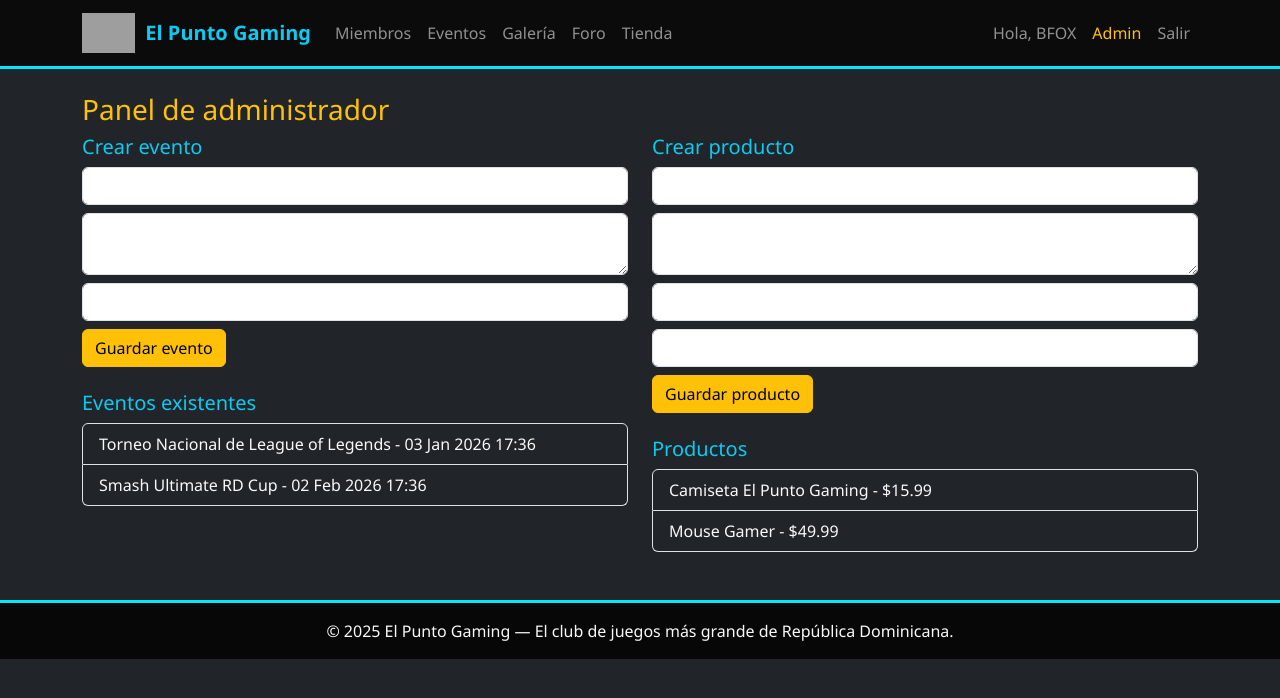
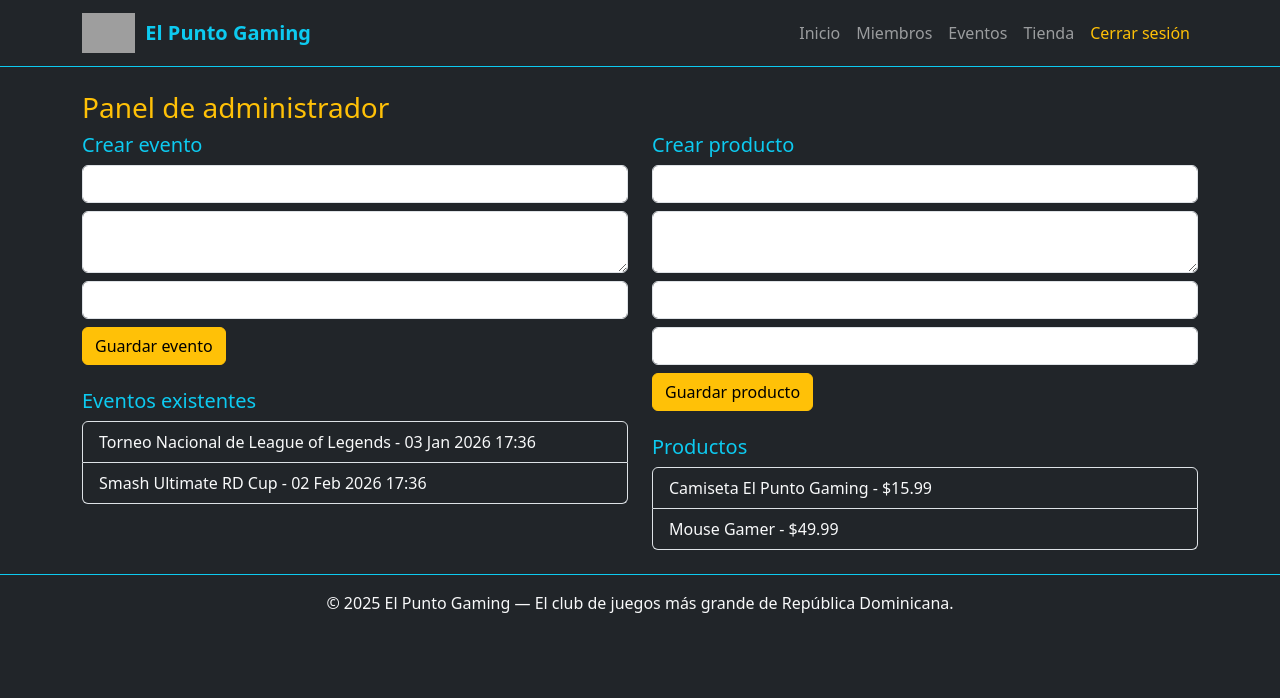
Before and after one commit to BLACKFOXx29/web-Elpuntogamin, a Flask app: page /admin in a window 1280 px wide. Shown: the top 698 px of the page. Run offline with Flask 3, Linux system fonts and the light colour scheme; a user stored in the database is signed in; grey boxes are pictures that could not be loaded.

Commit message:
codigo base actualizado

```diff
--- a/templates/base.html
+++ b/templates/base.html
@@ -1,64 +1,85 @@
 <!DOCTYPE html>
 <html lang="es">
 <head>
-  <meta charset="utf-8">
+    <meta charset="UTF-8">
+    <meta name="viewport" content="width=device-width, initial-scale=1.0">
     <title>El Punto Gaming</title>
-  <meta name="viewport" content="width=device-width, initial-scale=1">
-  <!-- Bootstrap CDN -->
+
+    <!-- CSS -->
+    <link rel="stylesheet" href="{{ url_for('static', filename='styles.css') }}">
+
+    <!-- Favicon -->
+    <link rel="icon" type="image/x-icon" href="{{ url_for('static', filename='favicon.ico') }}">
+
+    <!-- Bootstrap -->
     <link href="https://cdn.jsdelivr.net/npm/bootstrap@5.3.2/dist/css/bootstrap.min.css" rel="stylesheet">
-  <link rel="stylesheet" href="{{ url_for('static', filename='css/styles.css') }}">
 </head>
+
 <body class="bg-dark text-light">
-<nav class="navbar navbar-expand-lg navbar-dark" style="background:#0b0b0b;border-bottom:3px solid #00eaff;">
+
+<!-- NAVBAR -->
+<nav class="navbar navbar-expand-lg navbar-dark bg-dark border-bottom border-info">
   <div class="container">
+
+    <!-- LOGO + NOMBRE -->
     <a class="navbar-brand text-info fw-bold d-flex align-items-center" href="{{ url_for('index') }}">
         <img src="{{ url_for('static', filename='black-cartoon-fox-wallpaper-wmc4yyspv9y8lizt.png') }}"
              alt="Logo"
-         style="height:40px; margin-right:10px;">
+             style="height:40px; width:auto; margin-right:10px;">
         El Punto Gaming
     </a>
-    <button class="navbar-toggler" data-bs-toggle="collapse" data-bs-target="#nav"><span class="navbar-toggler-icon"></span></button>
-    <div class="collapse navbar-collapse" id="nav">
-      <ul class="navbar-nav me-auto">
-        <li class="nav-item"><a class="nav-link" href="{{ url_for('miembros') }}">Miembros</a></li>
-        <li class="nav-item"><a class="nav-link" href="{{ url_for('eventos') }}">Eventos</a></li>
-        <li class="nav-item"><a class="nav-link" href="{{ url_for('galeria') }}">Galería</a></li>
-        <li class="nav-item"><a class="nav-link" href="{{ url_for('foro') }}">Foro</a></li>
-        <li class="nav-item"><a class="nav-link" href="{{ url_for('tienda') }}">Tienda</a></li>
-      </ul>
-      <ul class="navbar-nav">
+
+    <button class="navbar-toggler" type="button" data-bs-toggle="collapse" data-bs-target="#navbarNav">
+      <span class="navbar-toggler-icon"></span>
+    </button>
+
+    <div class="collapse navbar-collapse" id="navbarNav">
+      <ul class="navbar-nav ms-auto">
+
+        <li class="nav-item">
+          <a class="nav-link" href="{{ url_for('index') }}">Inicio</a>
+        </li>
+
+        <li class="nav-item">
+          <a class="nav-link" href="{{ url_for('miembros') }}">Miembros</a>
+        </li>
+
+        <li class="nav-item">
+          <a class="nav-link" href="{{ url_for('eventos') }}">Eventos</a>
+        </li>
+
+        <li class="nav-item">
+          <a class="nav-link" href="{{ url_for('tienda') }}">Tienda</a>
+        </li>
+
         {% if current_user.is_authenticated %}
-          <li class="nav-item"><span class="nav-link">Hola, {{ current_user.username }}</span></li>
-          {% if current_user.is_admin %}
-            <li class="nav-item"><a class="nav-link text-warning" href="{{ url_for('admin') }}">Admin</a></li>
+        <li class="nav-item">
+          <a class="nav-link text-warning" href="{{ url_for('logout') }}">Cerrar sesión</a>
+        </li>
+        {% else %}
+        <li class="nav-item">
+          <a class="nav-link" href="{{ url_for('login') }}">Iniciar sesión</a>
+        </li>
         {% endif %}
-          <li class="nav-item"><a class="nav-link" href="{{ url_for('logout') }}">Salir</a></li>
-        {% else %}
-          <li class="nav-item"><a class="nav-link" href="{{ url_for('login') }}">Iniciar sesión</a></li>
-          <li class="nav-item"><a class="nav-link" href="{{ url_for('register') }}">Registrarse</a></li>
-        {% endif %}
+
       </ul>
     </div>
+
   </div>
 </nav>
 
-<div class="container mt-4 mb-5">
-  {% with messages = get_flashed_messages(with_categories=true) %}
-    {% if messages %}
-      {% for category, msg in messages %}
-        <div class="alert alert-{{ 'danger' if category=='danger' else 'success' if category=='success' else 'info' if category=='info' else 'warning' }}">{{ msg }}</div>
-      {% endfor %}
-    {% endif %}
-  {% endwith %}
+<!-- CONTENIDO -->
+<div class="container mt-4">
     {% block content %}{% endblock %}
 </div>
 
-<footer class="text-center py-3" style="border-top:3px solid #00eaff;background:#070707;">
+<!-- FOOTER -->
+<footer class="text-center mt-4 py-3 border-top border-info">
     © {{ datetime.utcnow().year }} El Punto Gaming — El club de juegos más grande de República Dominicana.
 </footer>
 
 <!-- Bootstrap JS -->
 <script src="https://cdn.jsdelivr.net/npm/bootstrap@5.3.2/dist/js/bootstrap.bundle.min.js"></script>
-<script src="{{ url_for('static', filename='js/main.js') }}"></script>
+
 </body>
 </html>
```
Lines whose indentation alone changed are shown as unchanged.
